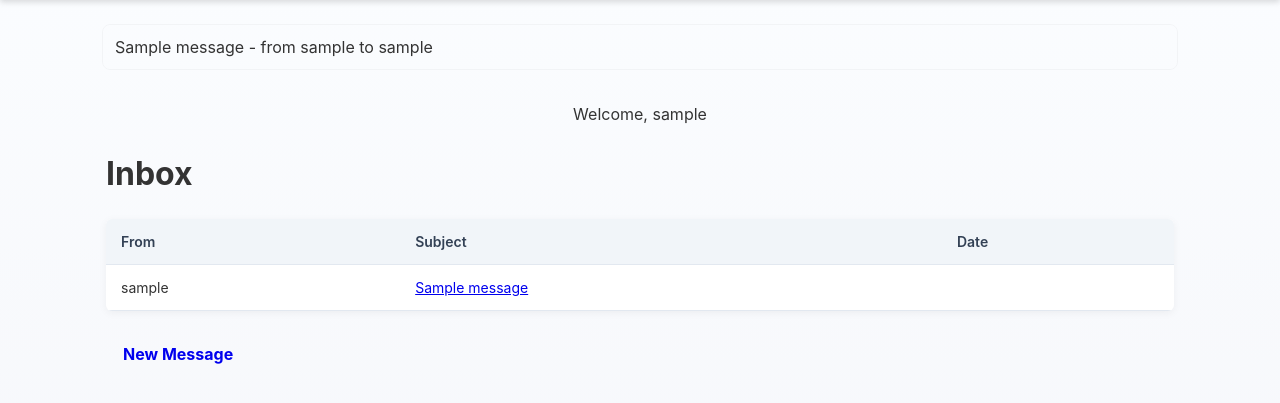
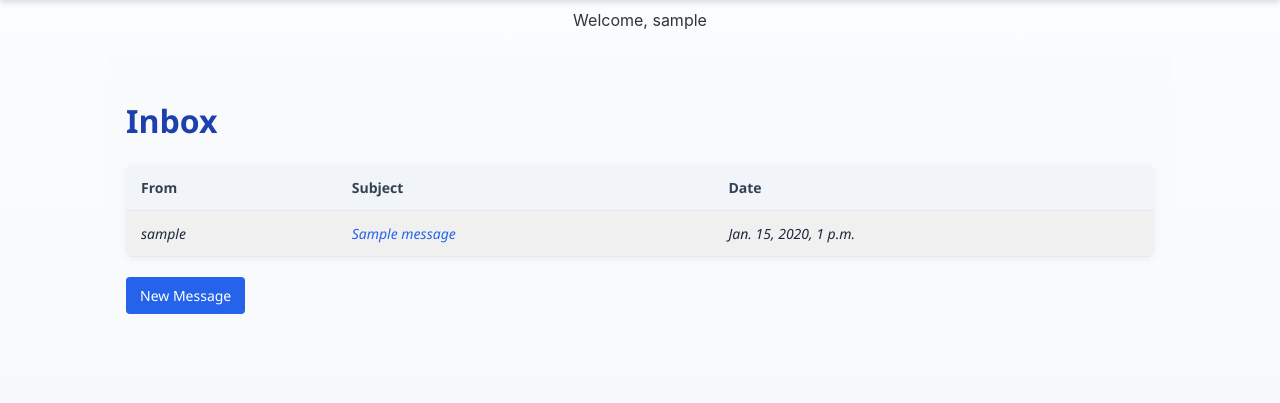
Before and after one commit to AqeelMoslem/GoVisa, a Django app: page /inbox/ in a window 1280 px wide. Shown: the part 97-500 px from the top of the page. Run offline with Django 5.2, Linux system fonts and the light colour scheme; a user stored in the database is signed in; tables that the repository leaves empty hold one stand-in row (values such as "Sample post").

Commit message:
finish from message

```diff
--- a/Go_Visa/settings.py
+++ b/Go_Visa/settings.py
@@ -109,7 +109,8 @@
 
 LANGUAGE_CODE = 'en-us'
 
-TIME_ZONE = 'UTC'
+# settings.py
+TIME_ZONE = 'Asia/Bahrain'
 
 USE_I18N = True
 
--- a/main_app/admin.py
+++ b/main_app/admin.py
@@ -7,6 +7,6 @@
 
 @admin.register(Message)
 class MessageAdmin(admin.ModelAdmin):
-    list_display = ('subject', 'sender', 'receiver', 'read', 'timestamp')
-    list_filter = ('read', 'timestamp')
+    list_display = ('subject', 'sender', 'receiver', 'is_read', 'created_at')
+    list_filter = ('is_read', 'created_at')
     search_fields = ('subject', 'body', 'sender__username', 'receiver__username')
--- a/main_app/models.py
+++ b/main_app/models.py
@@ -26,6 +26,8 @@
 from django import forms
 from .models import Visa
 
+
+
 class VisaStatusForm(forms.ModelForm):
     upload_file = forms.FileField(required=False)
 
@@ -39,8 +41,8 @@
     receiver = models.ForeignKey(User, on_delete=models.CASCADE, related_name="received_messages")
     subject = models.CharField(max_length=200)
     body = models.TextField()
-    timestamp = models.DateTimeField(auto_now_add=True)
-    read = models.BooleanField(default=False)
+    created_at = models.DateTimeField(auto_now_add=True)
+    is_read = models.BooleanField(default=False)
 
     def __str__(self):
         return f"{self.subject} - from {self.sender} to {self.receiver}"
--- a/main_app/static/css/messages.css
+++ b/main_app/static/css/messages.css
@@ -38,7 +38,23 @@
 }
 
 .messages-table tr:hover td {
-  background: #f8fafc;
+  background-color: #f8fafc;
+}
+
+/* Highlight unread messages (for receiver) */
+.messages-table tr.unread td {
+  font-weight: bold;
+  background-color: #e0f2fe;
+}
+
+.messages-table tr.unread:hover td {
+  background-color: #bae6fd;
+}
+
+/* Messages sent by user */
+.messages-table tr.sent td {
+  background-color: #f0f0f0;
+  font-style: italic;
 }
 
 /* Links */
@@ -58,8 +74,8 @@
   padding: 8px 14px;
   border: none;
   border-radius: 4px;
-  background-color: #2563eb; /* أزرق */
-  color: #ffffff !important; /* النص أبيض دايم */
+  background-color: #2563eb;
+  color: #ffffff !important;
   font-size: 14px;
   cursor: pointer;
   transition: background 0.2s;
--- a/main_app/templates/base.html
+++ b/main_app/templates/base.html
@@ -5,14 +5,13 @@
   <meta charset="UTF-8">
   <meta name="viewport" content="width=device-width, initial-scale=1.0">
   <title>GoVisa</title>
-  <!-- Global CSS -->
+
   <link rel="stylesheet" href="{% static 'css/base.css' %}" />
-  <!-- Navbar CSS (scoped only for nav) -->
   <link rel="stylesheet" href="{% static 'css/navbar.css' %}" />
   {% block head %}{% endblock %}
 </head>
 <body>
-  <!-- Navbar -->
+
   <nav>
     <div class="nav-inner">
       <a class="brand" href="{% url 'home' %}">GoVisa</a>
@@ -48,20 +47,12 @@
     </div>
   </nav>
 
-  <!-- Django messages -->
-  {% if messages %}
-  <ul class="messages">
-    {% for message in messages %}
-      <li{% if message.tags %} class="{{ message.tags }}"{% endif %}>{{ message }}</li>
-    {% endfor %}
-  </ul>
-  {% endif %}
 
   {% if user.is_authenticated %}
     <p class="center mt-1">Welcome, {{ user.username }}</p>
   {% endif %}
 
-  <!-- Page Content -->
+
   <div class="container mt-4">
     {% block content %}{% endblock %}
   </div>
--- a/main_app/templates/messages/inbox.html
+++ b/main_app/templates/messages/inbox.html
@@ -6,6 +6,7 @@
 {% endblock %}
 
 {% block content %}
+<div class="messages-page">
   <h1>Inbox</h1>
   <table class="messages-table">
     <tr>
@@ -14,7 +15,10 @@
       <th>Date</th>
     </tr>
     {% for msg in messages %}
-  <tr>
+    <tr
+      {% if msg.sender == user %}class="sent"{% elif not msg.is_read %}class="unread"{% endif %}
+    >
+
       <td>{{ msg.sender }}</td>
       <td><a href="{% url 'message-detail' msg.id %}">{{ msg.subject }}</a></td>
       <td>{{ msg.created_at }}</td>
@@ -23,5 +27,6 @@
     <tr><td colspan="3">No messages</td></tr>
     {% endfor %}
   </table>
-<a href="{% url 'new-message' %}" class="btn">New Message</a>
+  <a href="{% url 'new-message' %}" class="message-btn">New Message</a>
+</div>
 {% endblock %}
--- a/main_app/urls.py
+++ b/main_app/urls.py
@@ -1,6 +1,5 @@
 from django.urls import path
-from . import views # Import views to connect routes to view functions
-# from .views import inbox, send_message, view_message
+from . import views
 
 urlpatterns = [
     path('', views.Home.as_view(), name='home'),
@@ -11,18 +10,15 @@
     path('visas/<int:pk>/update/', views.VisaUpdate.as_view(), name='visa-update'),
     path('visas/<int:pk>/delete/', views.VisaDelete.as_view(), name='visa-delete'),
 
-    path("inbox/", views.inbox, name="inbox"),
-    path("sent/", views.sent_messages, name="sent-messages"),
-    path("message/<int:message_id>/", views.message_detail, name="message-detail"),
-    path("message/new/", views.new_message, name="new-message"),
-
+    path('inbox/', views.inbox, name='inbox'),
+    path('message/<int:message_id>/', views.message_detail, name='message-detail'),
+    path('message/new/', views.new_message, name='new-message'),
 
 
     path('accounts/signup/', views.signup, name='signup'),
     path('logout/', views.logout_view, name='logout'),
 
     path("dashboard/", views.admin_dashboard, name="admin-dashboard"),
-    # path("visa/<int:visa_id>/update-status/", views.update_visa_status, name="update-visa-status"),
     path("messages/", views.admin_messages, name="admin-messages"),
     path("messages/<int:msg_id>/reply/", views.admin_reply_message, name="admin-reply-message"),
     path("visa/<int:visa_id>/update/", views.admin_update_visa, name="admin-update-visa"),
--- a/main_app/views.py
+++ b/main_app/views.py
@@ -2,7 +2,6 @@
 from django.urls import reverse_lazy
 from django.shortcuts import render, redirect, get_object_or_404
 from django.views.generic.edit import CreateView, UpdateView, DeleteView
-from django.views.generic import ListView, DetailView
 from django.contrib.auth import login, logout
 from django.contrib.auth.forms import UserCreationForm
 from django.contrib.auth.decorators import login_required
@@ -13,6 +12,7 @@
 from django.contrib import messages
 from django.conf import settings
 
+from django.db.models import Q
 from .models import Visa, Message
 from .forms import VisaForm, MessageForm, VisaStatusForm
 
@@ -106,22 +106,31 @@
 # ------------------------------
 # Message Views
 # ------------------------------
+
+
 @login_required
 def inbox(request):
-    messages_list = Message.objects.filter(receiver=request.user).order_by('-timestamp')
-    return render(request, 'messages/inbox.html', {'messages': messages_list})
 
-@login_required
-def sent_messages(request):
-    messages_list = Message.objects.filter(sender=request.user).order_by('-timestamp')
-    return render(request, 'messages/sent.html', {'sent_messages': messages_list})
+    messages = Message.objects.filter(
+        Q(receiver=request.user) | Q(sender=request.user)
+    ).order_by('-created_at')
+
+    return render(request, 'messages/inbox.html', {'messages': messages})
+
 
 @login_required
 def message_detail(request, message_id):
     message = get_object_or_404(Message, id=message_id)
-    if message.receiver == request.user:
-        message.read = True
+
+
+    if message.receiver != request.user and message.sender != request.user:
+        from django.http import Http404
+        raise Http404("No Message matches the given query.")
+
+    if message.receiver == request.user and not message.is_read:
+        message.is_read = True
         message.save()
+
     return render(request, 'messages/detail.html', {'message': message})
 
 @login_required
@@ -132,9 +141,10 @@
             msg = form.save(commit=False)
             msg.sender = request.user
             msg.save()
-            return redirect('sent-messages')
+            return redirect('inbox')
     else:
         form = MessageForm()
+
     return render(request, 'messages/new_message.html', {'form': form})
 
 # ------------------------------
@@ -147,7 +157,7 @@
 
 @staff_member_required
 def admin_messages(request):
-    inbox_list = Message.objects.all().order_by("-timestamp")
+    inbox_list = Message.objects.all().order_by("-created_at")
     return render(request, "messages/detail.html", {"inbox": inbox_list})
 
 @staff_member_required
@@ -187,7 +197,7 @@
 
         admin_name = request.user.get_full_name() or request.user.username
 
-        # تحديث الرسالة تلقائيًا للمستخدم مع اسم الادمن
+
         if status == "Approved":
             visa.user_message = f"Your visa has been approved by {admin_name}. Please wait for processing."
         elif status == "Completed" and upload_file:
```
Also changed, not shown: other parts of main_app/static/css/messages.css (+22 -21 lines), main_app/forms.py (+8 -4 lines), main_app/static/css/form.css (+0 -39 lines), main_app/templates/messages/sent.html (deleted, +0 -27 lines), main_app/templates/visas/index.html (+1 -16 lines), main_app/migrations/0011_rename_timestamp_message_created_at_and_more.py (added). Lines whose indentation alone changed are shown as unchanged.
